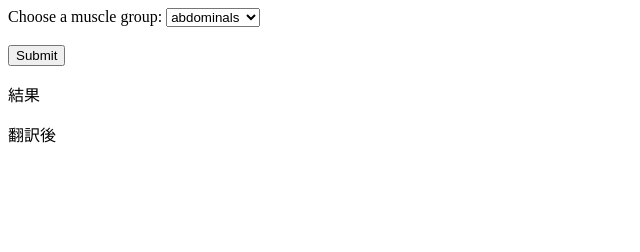
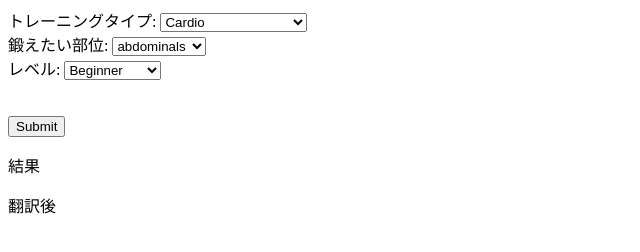
Before and after one commit to miya52352/WorkOurApp-Backend, a plain HTML site: page HTML/main.html in a window 1280 px wide. Shown: the whole page, without its empty margins (0-640 px from the left). Drawn offline with Linux system fonts and the light colour scheme.

Commit message:
選択項目の追加

```diff
--- a/HTML/main.html
+++ b/HTML/main.html
@@ -5,8 +5,21 @@
     <meta charset="UTF-8" />
 </head>
 <body>
+    <form id=" exercise-type-form">
+        <label for=" exercise-type">トレーニングタイプ:</label>
+        <select id="exercise-type" name="exercise-type">
+            <option value="cardio">Cardio</option>
+            <option value="olympic_weightlifting">Olympic Weightlifting</option>
+            <option value="plyometrics">Plyometrics</option>
+            <option value="powerlifting">Powerlifting</option>
+            <option value="strength">Strength</option>
+            <option value="stretching">Stretching</option>
+            <option value="strongman">Strongman</option>
+        </select>
+    </form>
+
     <form id="muscle-form">
-        <label for="muscle-groups">Choose a muscle group:</label>
+        <label for="muscle-groups">鍛えたい部位:</label>
         <select id="muscle-groups" name="muscle-groups">
             <option value="abdominals">abdominals</option>
             <option value="abductors">abductors</option>
@@ -25,9 +38,22 @@
             <option value="traps">traps</option>
             <option value="triceps">triceps</option>
         </select>
-        <br><br>
-        <button id="myButton" type="button">Submit</button>
     </form>
+
+
+    <form id="exercise-type-form">
+        <label for="level">レベル:</label>
+        <select id="level" name="level">
+            <option value="beginner">Beginner</option>
+            <option value="intermediate">Intermediate</option>
+            <option value="expert">Expert</option>
+        </select>
+    </form>
+
+    <br><br>
+    <button id="myButton" type="button">Submit</button>
+
+
 
     <p id="result">結果</p>
     <p id="translation_result">翻訳後</p>
--- a/JS/main.js
+++ b/JS/main.js
@@ -53,17 +53,26 @@ window.addEventListener("DOMContentLoaded", (event) => {
       translation_result.textContent=""
       const params = { // 渡したいパラメータをJSON形式で書く
         muscle: document.getElementById("muscle-groups").value,
+        type:document.getElementById("exercise-type").value,
+        difficulty:document.getElementById("level").value,
       };
 
       console.log(params);
 
       // Exercise API
       let exercises =  await getExerciseMenus(params);
+
+      if(exercises.length>0){
       result.textContent = exercises[0]["instructions"];
-
+      console.log(exercises[0])
       // DeepL API
       let deepl = await getDeepLText(exercises[0]["instructions"]);
       translation_result.textContent = deepl["translations"][0]["text"];
+      }
+      else{
+        result.textContent="該当するトレーニングは存在しません。別のトレーニングタイプ・鍛えたい部位・レベルを選択してください"
+      }
     });
+
   }
 });
```
